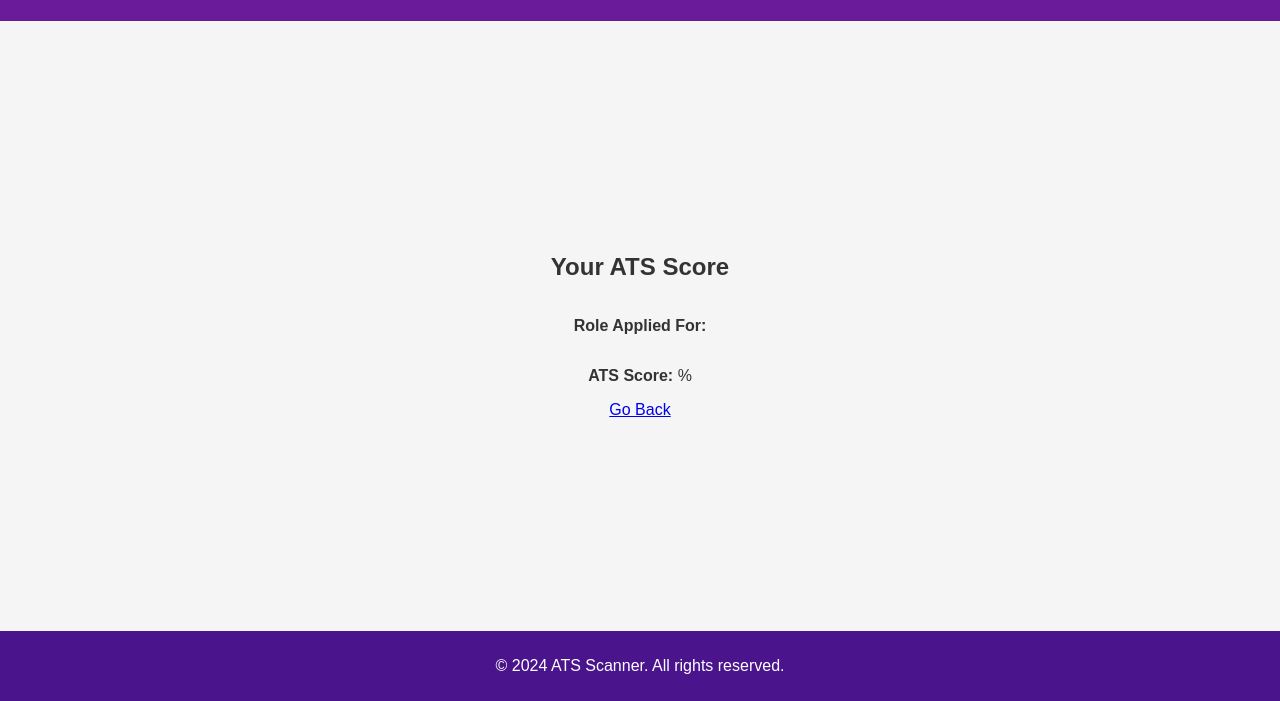
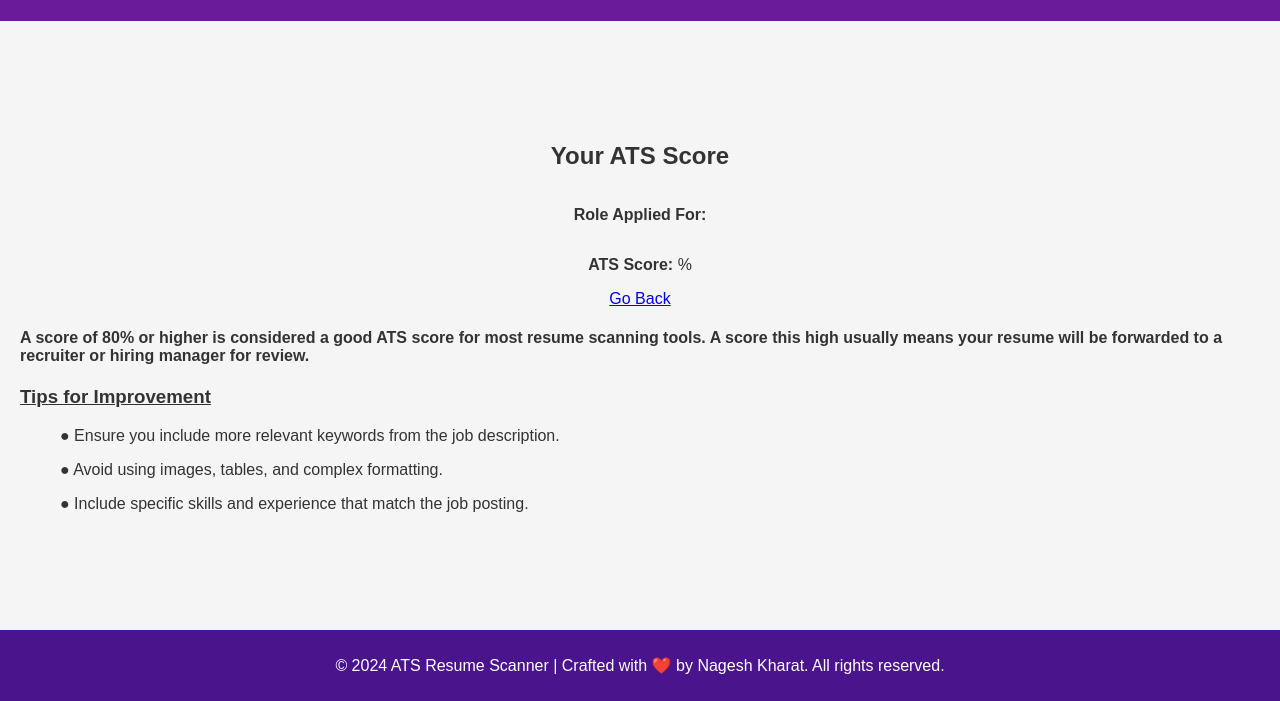
Before and after one commit to nageshkharat/ats-system, a website: page public/result.html in a window 1280 px wide. Shown: the part 99-800 px from the top of the page. Drawn offline with Linux system fonts and the light colour scheme.

Commit message:
Update Footer and Tips for Resume in result.html

```diff
--- a/public/result.html
+++ b/public/result.html
@@ -15,9 +15,18 @@
         <p><strong>Role Applied For:</strong> <span id="role"></span></p>
         <p><strong>ATS Score:</strong> <span id="ats-score"></span>%</p>
         <a href="index.html">Go Back</a>
+        <div>
+            <h4>A score of 80% or higher is considered a good ATS score for most resume scanning tools. A score this high usually means your resume will be forwarded to a recruiter or hiring manager for review.
+            </h4>
+            <h3><b><u>Tips for Improvement</u></b></h3>
+            <ul>● Ensure you include more relevant keywords from the job description.</ul>
+            <ul>● Avoid using images, tables, and complex formatting.</ul>
+            <ul>● Include specific skills and experience that match the job posting.</ul>
+        </div>
     </main>
     <footer>
-        <p>&copy; 2024 ATS Scanner. All rights reserved.</p>
+        <p>&copy; 2024 ATS Resume Scanner | Crafted with ❤️ by Nagesh Kharat. All rights reserved.
+        </p>
     </footer>
     <script>
         const urlParams = new URLSearchParams(window.location.search);
```
